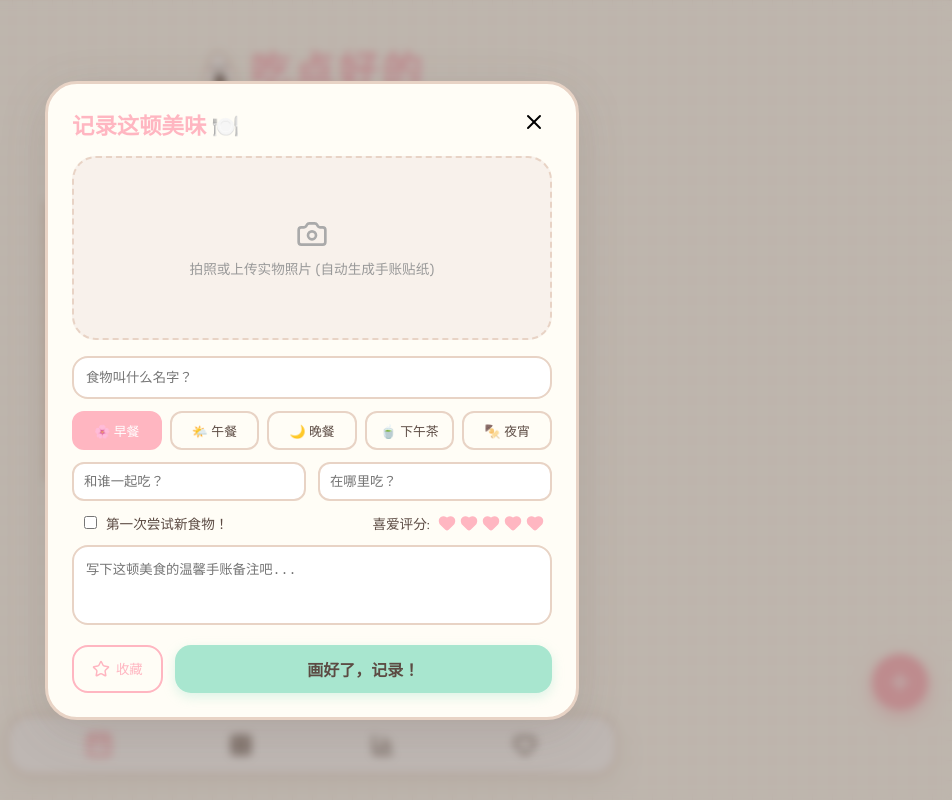
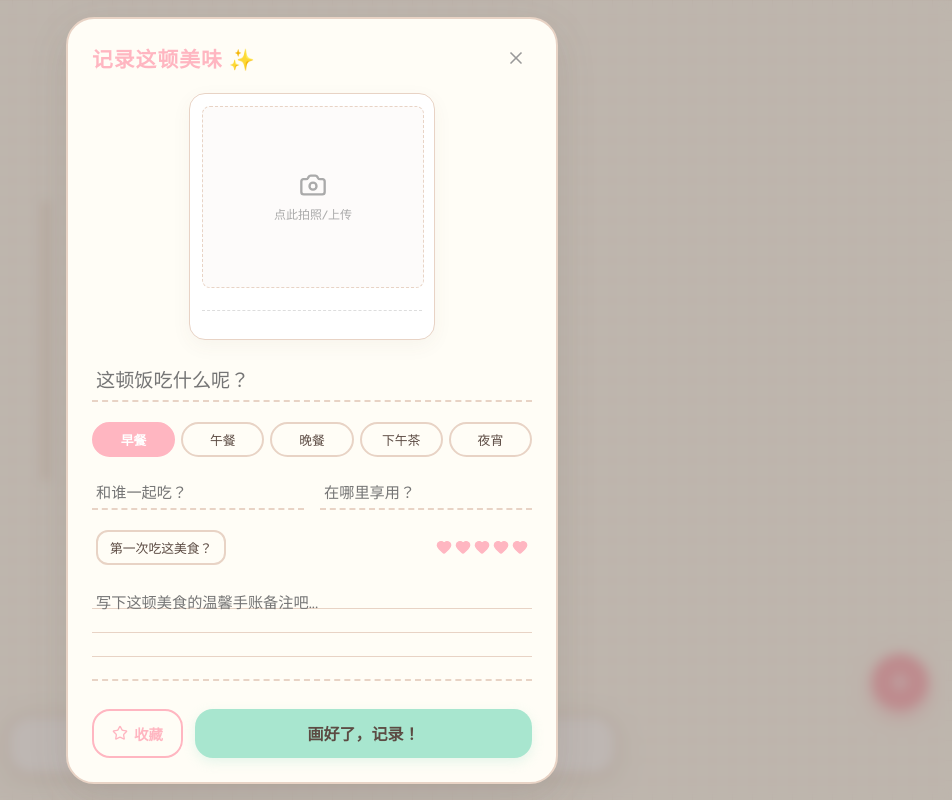
Before and after one commit to shrevepribish969-hue/foodv2, a React (Vite) app: page / in a window 1280 px wide. Both pictures are taken after a click on the button 1228 px from the left and 682 px from the top of the page. Shown: the whole page, without its empty margins (328-1280 px from the left). Built offline with nearby package versions, Linux system fonts and the light colour scheme; a web font is replaced by a local one.

Commit message:
style: redesign RecordModal into clean hand-journal ledger layout

```diff
--- a/src/components/RecordModal.tsx
+++ b/src/components/RecordModal.tsx
@@ -245,150 +245,222 @@ export default function RecordModal({ onClose, onSaved, initialDate }: RecordMod
   return (
     <div style={{
       position: 'fixed', top: 0, left: 0, right: 0, bottom: 0,
-      background: 'rgba(92, 75, 67, 0.4)', backdropFilter: 'blur(4px)',
+      background: 'rgba(92, 75, 67, 0.4)', backdropFilter: 'blur(6px)',
       display: 'flex', alignItems: 'center', justifyContent: 'center', zIndex: 1000,
       padding: '16px'
     }}>
       <div style={{
-        background: 'var(--color-bg)', border: '3px solid var(--color-border)',
-        borderRadius: '32px', width: '100%', maxWidth: '480px', padding: '24px',
-        maxHeight: '90vh', overflowY: 'auto', boxShadow: '0 12px 48px rgba(92, 75, 67, 0.15)'
+        background: 'var(--color-bg)', border: '2px solid var(--color-border)',
+        borderRadius: '28px', width: '100%', maxWidth: '440px', padding: '24px',
+        maxHeight: '90vh', overflowY: 'auto', boxShadow: '0 12px 40px rgba(92, 75, 67, 0.12)'
       }}>
-        <div style={{ display: 'flex', justifyContent: 'space-between', alignItems: 'center', marginBottom: '16px' }}>
-          <h2 style={{ color: 'var(--color-pink)', margin: 0, fontSize: '1.4rem' }}>记录这顿美味 🍽️</h2>
-          <button onClick={onClose} style={{ background: 'none', border: 'none', cursor: 'pointer' }}><X size={24} /></button>
+        {/* 顶部标题与关闭 */}
+        <div style={{ display: 'flex', justifyContent: 'space-between', alignItems: 'center', marginBottom: '20px' }}>
+          <h2 style={{ color: 'var(--color-pink)', margin: 0, fontSize: '1.3rem', fontWeight: 'bold', letterSpacing: '1px' }}>记录这顿美味 ✨</h2>
+          <button type="button" onClick={onClose} style={{ background: 'none', border: 'none', cursor: 'pointer', display: 'flex', alignItems: 'center', color: '#999' }} className="bouncy-hover">
+            <X size={20} />
+          </button>
         </div>
 
-        {/* 图片上传区域 */}
-        <div style={{ textAlign: 'center', marginBottom: '16px' }}>
+        {/* 拍立得照片上传区 */}
+        <div style={{ display: 'flex', justifyContent: 'center', marginBottom: '20px' }}>
           <label style={{
-            height: '180px', background: '#F8F1EB',
-            border: '2px dashed var(--color-border)', borderRadius: '24px',
+            background: '#FFF', border: '1px solid var(--color-border)',
+            padding: '12px 12px 28px 12px', borderRadius: '16px',
+            boxShadow: '0 6px 20px rgba(92, 75, 67, 0.05)',
+            display: 'block', width: '220px', cursor: 'pointer',
+            textAlign: 'center', position: 'relative',
+            transition: 'transform 0.2s',
+          }} className="bouncy-hover">
+            <div style={{
+              height: '180px', width: '100%', background: '#FDFBFA',
+              border: '1px dashed var(--color-border)', borderRadius: '8px',
               display: 'flex', flexDirection: 'column', alignItems: 'center', justifyContent: 'center',
-            cursor: 'pointer', overflow: 'hidden', position: 'relative'
+              overflow: 'hidden', position: 'relative'
             }}>
               {processing ? (
-              <span style={{ fontSize: '0.9rem', color: 'var(--color-text)' }}>AI 正在努力去背景...</span>
+                <span style={{ fontSize: '0.85rem', color: '#888' }}>正在抠图中...</span>
               ) : processedUrl ? (
                 <img src={processedUrl} alt="food preview" style={{
-                height: '100%', objectFit: 'contain',
-                borderRadius: useFallback ? '50%' : '0px', // 兜底裁剪为圆形
-                border: useFallback ? '3px dashed var(--color-pink)' : 'none'
+                  height: '100%', width: '100%', objectFit: 'contain',
+                  borderRadius: useFallback ? '50%' : '0px',
+                  border: useFallback ? '2px dashed var(--color-pink)' : 'none'
                 }} />
               ) : (
-              <>
-                <Camera size={32} color="#AAA" />
-                <span style={{ fontSize: '0.85rem', color: '#999', marginTop: '8px', padding: '0 12px' }}>拍照或上传实物照片 (自动生成手账贴纸)</span>
-              </>
+                <div style={{ display: 'flex', flexDirection: 'column', alignItems: 'center' }}>
+                  <Camera size={28} color="#AAA" />
+                  <span style={{ fontSize: '0.75rem', color: '#AAA', marginTop: '6px', padding: '0 8px' }}>点此拍照/上传</span>
+                </div>
               )}
+            </div>
+
+            {/* 拍立得下方写字区效果 */}
+            <div style={{ height: '14px', marginTop: '8px', borderBottom: '1px dashed #DDD' }}></div>
+
             <input type="file" accept="image/*" onChange={handleImageUpload} style={{ display: 'none' }} />
           </label>
           <canvas ref={canvasRef} style={{ display: 'none' }} />
         </div>
 
-        {/* 表单输入域 */}
-        <div style={{ display: 'flex', flexDirection: 'column', gap: '12px' }}>
+        {/* 手账式表单输入 */}
+        <div style={{ display: 'flex', flexDirection: 'column', gap: '20px' }}>
+
+          {/* 食物名字 */}
+          <div style={{ display: 'flex', flexDirection: 'column', gap: '4px' }}>
             <input
               type="text"
-            placeholder="食物叫什么名字？"
+              placeholder="这顿饭吃什么呢？"
               value={foodName}
               onChange={(e) => setFoodName(e.target.value)}
-            style={{ width: '100%', padding: '12px', borderRadius: '16px', border: '2px solid var(--color-border)', boxSizing: 'border-box' }}
+              style={{
+                width: '100%', padding: '8px 4px', border: 'none',
+                borderBottom: '2px dashed var(--color-border)', background: 'transparent',
+                fontFamily: 'var(--font-cute)', fontSize: '1.2rem', color: 'var(--color-text)',
+                outline: 'none', boxSizing: 'border-box'
+              }}
             />
+          </div>
 
-          <div style={{ display: 'flex', gap: '8px' }}>
-            {(['breakfast', 'lunch', 'dinner', 'tea', 'night'] as const).map((type) => (
+          {/* 餐时分类 */}
+          <div style={{ display: 'flex', gap: '6px', flexWrap: 'wrap' }}>
+            {(['breakfast', 'lunch', 'dinner', 'tea', 'night'] as const).map((type) => {
+              const isSelected = mealType === type;
+              return (
                 <button
                   key={type}
                   type="button"
                   onClick={() => setMealType(type)}
                   style={{
-                  flex: 1, padding: '8px', borderRadius: '12px', fontSize: '0.8rem',
+                    flex: 1, padding: '6px 0', borderRadius: '20px', fontSize: '0.8rem',
                     border: '2px solid',
-                  borderColor: mealType === type ? 'var(--color-pink)' : 'var(--color-border)',
-                  background: mealType === type ? 'var(--color-pink)' : 'transparent',
-                  color: mealType === type ? '#FFF' : 'var(--color-text)',
-                  cursor: 'pointer'
+                    borderColor: isSelected ? 'var(--color-pink)' : 'var(--color-border)',
+                    background: isSelected ? 'var(--color-pink)' : 'transparent',
+                    color: isSelected ? '#FFF' : 'var(--color-text)',
+                    cursor: 'pointer',
+                    fontWeight: isSelected ? 'bold' : 'normal',
+                    transition: 'all 0.15s ease'
                   }}
                 >
-                {type === 'breakfast' && '🌸 早餐'}
-                {type === 'lunch' && '🌤️ 午餐'}
-                {type === 'dinner' && '🌙 晚餐'}
-                {type === 'tea' && '🍵 下午茶'}
-                {type === 'night' && '🍢 夜宵'}
+                  {type === 'breakfast' && '早餐'}
+                  {type === 'lunch' && '午餐'}
+                  {type === 'dinner' && '晚餐'}
+                  {type === 'tea' && '下午茶'}
+                  {type === 'night' && '夜宵'}
                 </button>
-            ))}
+              );
+            })}
           </div>
 
-          <div style={{ display: 'flex', gap: '12px' }}>
+          {/* 聚餐与地点 */}
+          <div style={{ display: 'flex', gap: '16px' }}>
+            <div style={{ flex: 1 }}>
               <input
                 type="text"
                 placeholder="和谁一起吃？"
                 value={diningWith}
                 onChange={(e) => setDiningWith(e.target.value)}
-              style={{ flex: 1, padding: '10px', borderRadius: '12px', border: '2px solid var(--color-border)', width: '50%' }}
+                style={{
+                  width: '100%', padding: '6px 4px', border: 'none',
+                  borderBottom: '2px dashed var(--color-border)', background: 'transparent',
+                  fontFamily: 'var(--font-cute)', fontSize: '0.95rem', color: 'var(--color-text)',
+                  outline: 'none', boxSizing: 'border-box'
+                }}
               />
+            </div>
+            <div style={{ flex: 1 }}>
               <input
                 type="text"
-              placeholder="在哪里吃？"
+                placeholder="在哪里享用？"
                 value={location}
                 onChange={(e) => setLocation(e.target.value)}
-              style={{ flex: 1, padding: '10px', borderRadius: '12px', border: '2px solid var(--color-border)', width: '50%' }}
+                style={{
+                  width: '100%', padding: '6px 4px', border: 'none',
+                  borderBottom: '2px dashed var(--color-border)', background: 'transparent',
+                  fontFamily: 'var(--font-cute)', fontSize: '0.95rem', color: 'var(--color-text)',
+                  outline: 'none', boxSizing: 'border-box'
+                }}
               />
             </div>
+          </div>
 
-          <div style={{ display: 'flex', alignItems: 'center', justifyContent: 'space-between', padding: '0 8px' }}>
-            <label style={{ display: 'flex', alignItems: 'center', gap: '6px', fontSize: '0.85rem', cursor: 'pointer' }}>
-              <input type="checkbox" checked={isNewFood} onChange={(e) => setIsNewFood(e.target.checked)} />
-              第一次尝试新食物！
-            </label>
+          {/* 评分与尝鲜 */}
+          <div style={{ display: 'flex', alignItems: 'center', justifyContent: 'space-between', padding: '0 4px' }}>
+            {/* 尝鲜切换按钮 */}
+            <button
+              type="button"
+              onClick={() => setIsNewFood(!isNewFood)}
+              style={{
+                padding: '6px 12px', borderRadius: '12px', fontSize: '0.8rem', cursor: 'pointer',
+                border: '2px solid',
+                borderColor: isNewFood ? 'var(--color-pink)' : 'var(--color-border)',
+                background: isNewFood ? 'rgba(255,182,193,0.1)' : 'transparent',
+                color: isNewFood ? 'var(--color-pink)' : 'var(--color-text)',
+                display: 'flex', alignItems: 'center', gap: '4px', fontWeight: isNewFood ? 'bold' : 'normal',
+                transition: 'all 0.15s ease'
+              }}
+            >
+              {isNewFood ? '✓ 第一次吃这美食！' : '第一次吃这美食？'}
+            </button>
 
-            <div style={{ display: 'flex', alignItems: 'center', gap: '4px' }}>
-              <span style={{ fontSize: '0.85rem', marginRight: '4px' }}>喜爱评分:</span>
+            {/* 心心打分 */}
+            <div style={{ display: 'flex', alignItems: 'center', gap: '3px' }}>
               {[1, 2, 3, 4, 5].map((s) => (
                 <Heart
                   key={s}
-                  size={18}
+                  size={16}
                   fill={s <= rating ? 'var(--color-pink)' : 'none'}
                   color="var(--color-pink)"
                   onClick={() => setRating(s)}
-                  style={{ cursor: 'pointer' }}
+                  style={{ cursor: 'pointer', transition: 'transform 0.1s' }}
+                  className="bouncy-hover"
                 />
               ))}
             </div>
           </div>
 
+          {/* 手写日记纸质笔记本备注 */}
           <textarea
             placeholder="写下这顿美食的温馨手账备注吧..."
             value={note}
             onChange={(e) => setNote(e.target.value)}
-            style={{ width: '100%', padding: '12px', borderRadius: '16px', border: '2px solid var(--color-border)', height: '80px', boxSizing: 'border-box', resize: 'none' }}
+            style={{
+              width: '100%', height: '96px', padding: '6px 4px',
+              background: 'repeating-linear-gradient(transparent, transparent 23px, var(--color-border) 23px, var(--color-border) 24px)',
+              lineHeight: '24px', border: 'none', borderBottom: '2px dashed var(--color-border)',
+              resize: 'none', outline: 'none', fontFamily: 'var(--font-cute)', color: 'var(--color-text)',
+              fontSize: '0.95rem', boxSizing: 'border-box'
+            }}
           />
 
+          {/* 保存与收藏 */}
           <div style={{ display: 'flex', gap: '12px', marginTop: '8px' }}>
             <button
               type="button"
               onClick={() => setIsFavorited(!isFavorited)}
               style={{
-                padding: '12px 18px', borderRadius: '16px', cursor: 'pointer',
+                padding: '12px 18px', borderRadius: '18px', cursor: 'pointer',
                 border: '2px solid var(--color-pink)',
                 background: isFavorited ? 'var(--color-pink)' : 'transparent',
                 color: isFavorited ? '#FFF' : 'var(--color-pink)',
-                display: 'flex', alignItems: 'center', gap: '6px'
+                display: 'flex', alignItems: 'center', gap: '6px',
+                fontWeight: 'bold', fontSize: '0.9rem',
+                transition: 'all 0.2s'
               }}
+              className="bouncy-hover"
             >
-              <Star size={18} fill={isFavorited ? '#FFF' : 'none'} />
-              {isFavorited ? '已加入收藏' : '收藏'}
+              <Star size={16} fill={isFavorited ? '#FFF' : 'none'} />
+              {isFavorited ? '已收藏' : '收藏'}
             </button>
 
             <button
               type="button"
               onClick={handleSave}
               style={{
-                flex: 1, padding: '12px', borderRadius: '16px', cursor: 'pointer',
+                flex: 1, padding: '12px', borderRadius: '18px', cursor: 'pointer',
                 border: 'none', background: 'var(--color-green)', color: 'var(--color-text)',
-                fontWeight: 'bold', fontSize: '1rem', boxShadow: '0 4px 12px rgba(168,230,207,0.4)'
+                fontWeight: 'bold', fontSize: '1rem', boxShadow: '0 4px 12px rgba(168,230,207,0.3)'
               }}
+              className="bouncy-hover"
             >
               画好了，记录！
             </button>
```
Lines whose indentation alone changed are shown as unchanged.
